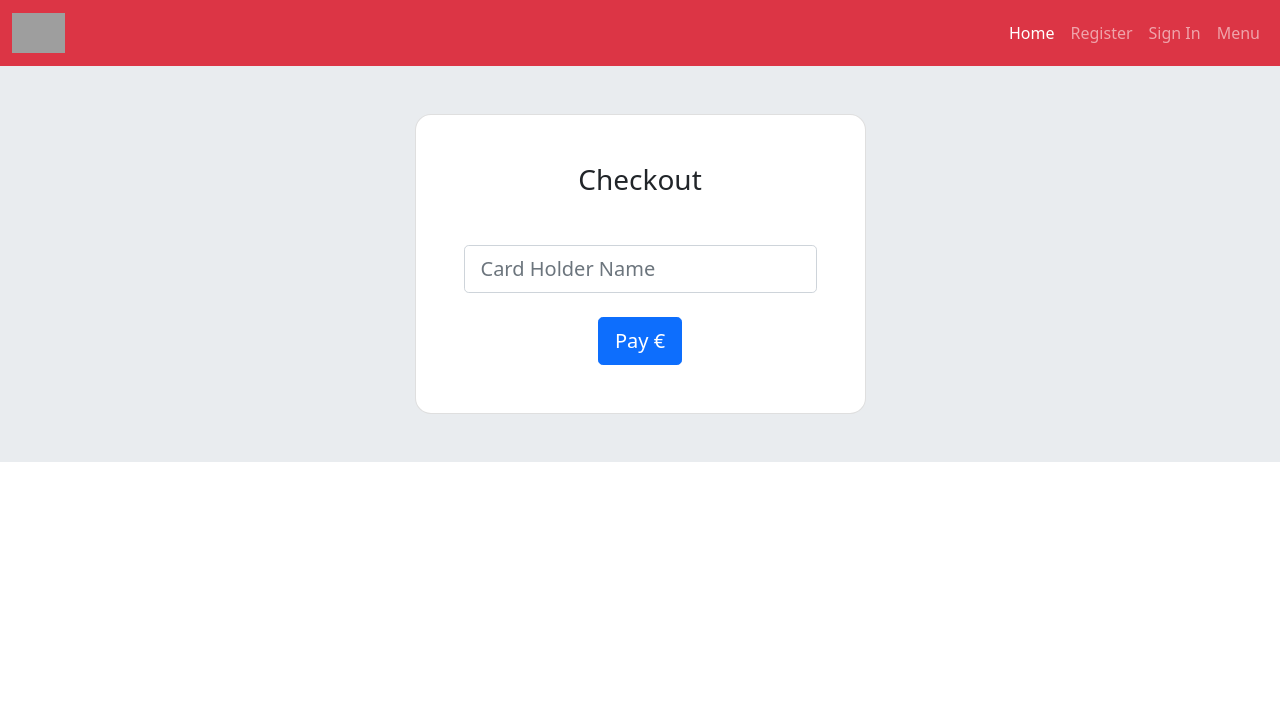
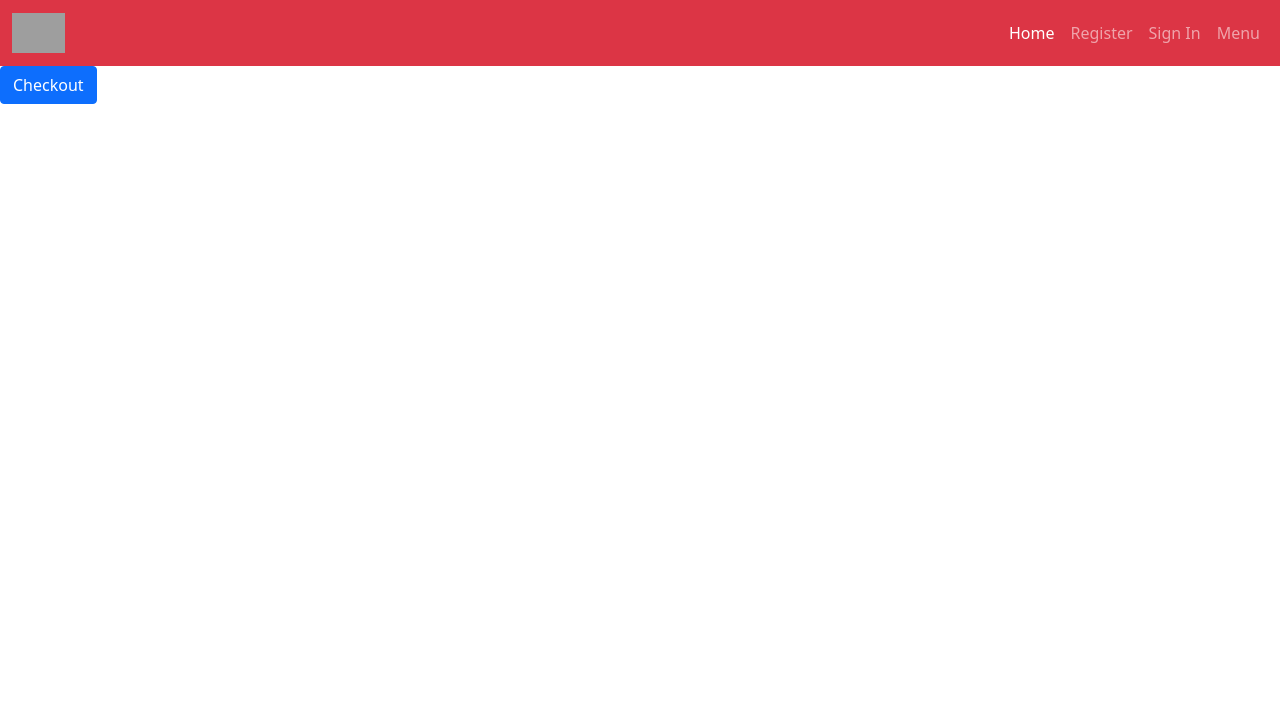
Before and after one commit to primarypigments/papas_pizza, a Django app: template templates/checkout/checkout.html in a window 1280 px wide. Shown: the top 702 px of the page. Run offline with Django 5.2, Linux system fonts and the light colour scheme; the template is opened without the code that fills it, so the values that code supplies are empty; parts of the project's set-up code (start-up, migrations or seed data) failed here and were passed over; some libraries are stand-ins or nearby versions; grey boxes are pictures that could not be loaded.

Commit message:
Prepare template stripe checkout sessions

```diff
--- a/templates/checkout/checkout.html
+++ b/templates/checkout/checkout.html
@@ -2,41 +2,10 @@
 {% load static %}
 
 {% block content %}
-<section class="h-100" style="background-color: #e9ecef;">
-  <div class="container py-5 h-100">
-    <div class="row d-flex justify-content-center align-items-center h-100">
-      <div class="col-12 col-md-8 col-lg-6 col-xl-5">
-        <div class="card shadow-2-strong" style="border-radius: 1rem;">
-          <div class="card-body p-5 text-center">
+<form action="{% url 'checkout' %}" method="post" id="payment-form">
+  {% csrf_token %}
+  <!-- Any additional form fields like address, name, etc., if necessary -->
 
-            <h3 class="mb-5">Checkout</h3>
-
-            <div class="form-outline mb-4">
-              <input type="text" id="typeEmailX-2" class="form-control form-control-lg" placeholder="Card Holder Name" required />
-            </div>
-
-            <div id="card-element">
-              <!-- A Stripe Element will be inserted here. -->
-            </div>
-
-            <!-- We'll put the error messages in this element -->
-            <div id="card-errors" role="alert"></div>
-
-            <button class="btn btn-primary btn-lg btn-block" id="submit">
-              Pay {{ cart.total_price|floatformat:2 }} €
-            </button>
-
-          </div>
-        </div>
-      </div>
-    </div>
-  </div>
-</section>
+  <button class="btn btn-primary" type="submit">Checkout</button>
+</form>
 {% endblock %}
-
-{% block postloadjs %}
-    {{ block.super }}
-    {{ stripe_public_key|json_script:"id_stripe_public_key" }}
-    {{ client_secret|json_script:"id_client_secret" }}
-    <script src="{% static 'checkout/js/stripe_elements.js' %}"></script>
-{% endblock %}
```
